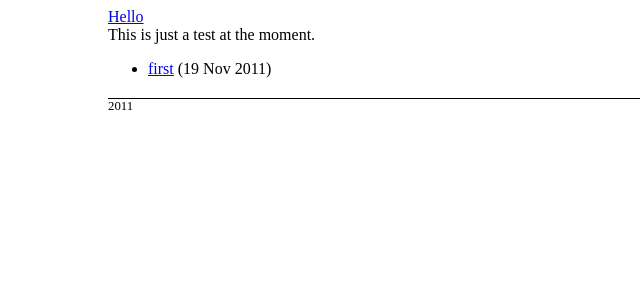
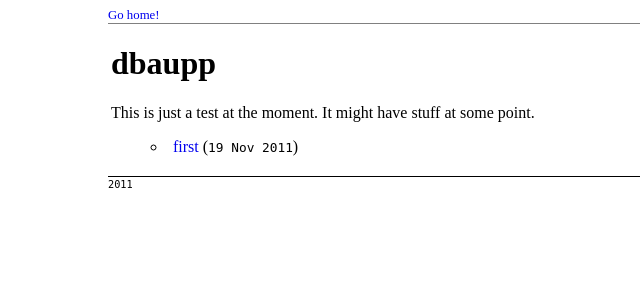
Before and after one commit to huonw/huonw.github.io, a Jekyll site: the page built from index.html, in a window 1280 px wide. Shown: the top 300 px of the page, without its empty margins (232-872 px from the left). Built offline with Jekyll 4.4.1, drawn with Linux system fonts in a browser that asks for light colours.

Commit message:
testtinnnnggggg

```diff
--- a/_layouts/default.html
+++ b/_layouts/default.html
@@ -10,12 +10,15 @@
 <div class="wrapper">
   <div class="header">
     <div class="title">
-      <a href="/">Hello</a>
+      <a href="/">Go home!</a>
     </div>
   </div>
-  {{ content }}
+  <div class="content">
+    <h1>{{ page.title }}</h1>
+    {{ content }}
+  </div>
   <div class="footer">
-    2011
+    <span class="date">2011</span>
   </div>
 </div>
 </body> </html>
--- a/css/default.css
+++ b/css/default.css
@@ -1,5 +1,9 @@
 body {
        font-family: "sans serif";
+}
+
+a {
+    text-decoration: none;
 }
 
 .wrapper {
@@ -7,8 +11,13 @@ body {
            margin: 0 auto;
  }
 
+.content {
+           margin: 3px;
+ }
+
 .header {
-
+          font-size: 0.8em;
+          border-bottom: 1px solid grey;
  }
 
 .footer {
@@ -16,3 +25,12 @@ body {
           border-top: 1px solid black;
           font-size: 0.8em;
  }
+
+.date {
+        font-family: "monospace";
+        font-size: 0.8em;
+ }
+
+.posts {
+         list-style: circle inside none;
+ }
--- a/index.html
+++ b/index.html
@@ -3,12 +3,11 @@ layout: default
 title: dbaupp
 ---
 
-<div>
-  This is just a test at the moment.
 
-  <ul>
-    {% for post in site.posts %}
-      <li><a href="{{ post.url }}"> {{ post.title }}</a> ({{ post.date | date_to_string }})</li>
-    {% endfor %}
-  </ul>
-</div>
+This is just a test at the moment. It might have stuff at some point.
+
+<ul class="posts">
+  {% for post in site.posts %}
+    <li><a href="{{ post.url }}"> {{ post.title }}</a> (<span class="date">{{ post.date | date_to_string }}</span>)</li>
+  {% endfor %}
+</ul>
```
Also changed, not shown: _posts/2011-11-19-test.md (+0 -2 lines).
